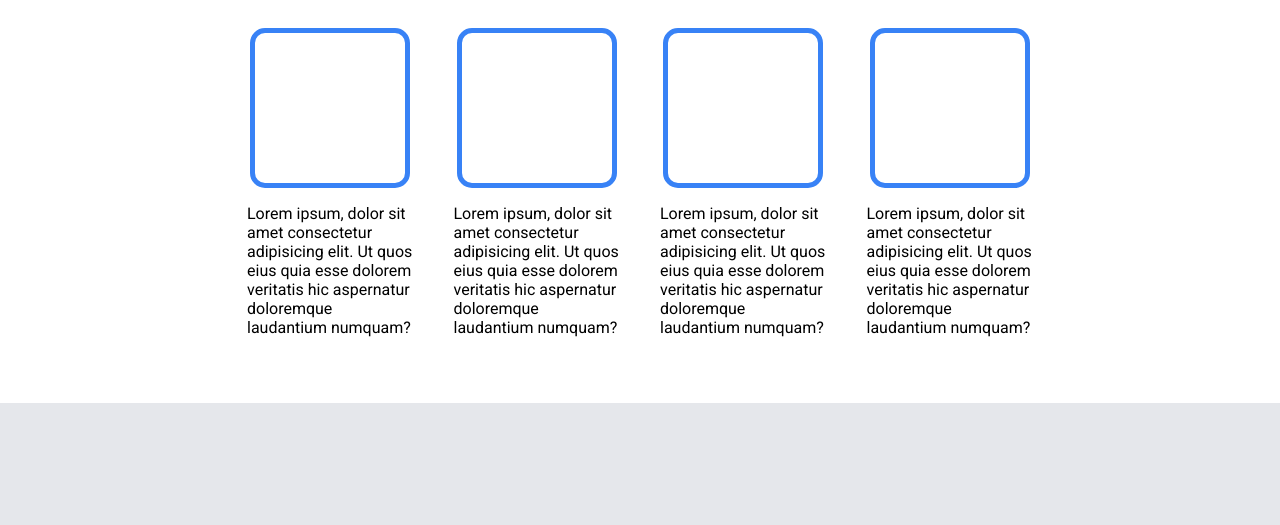
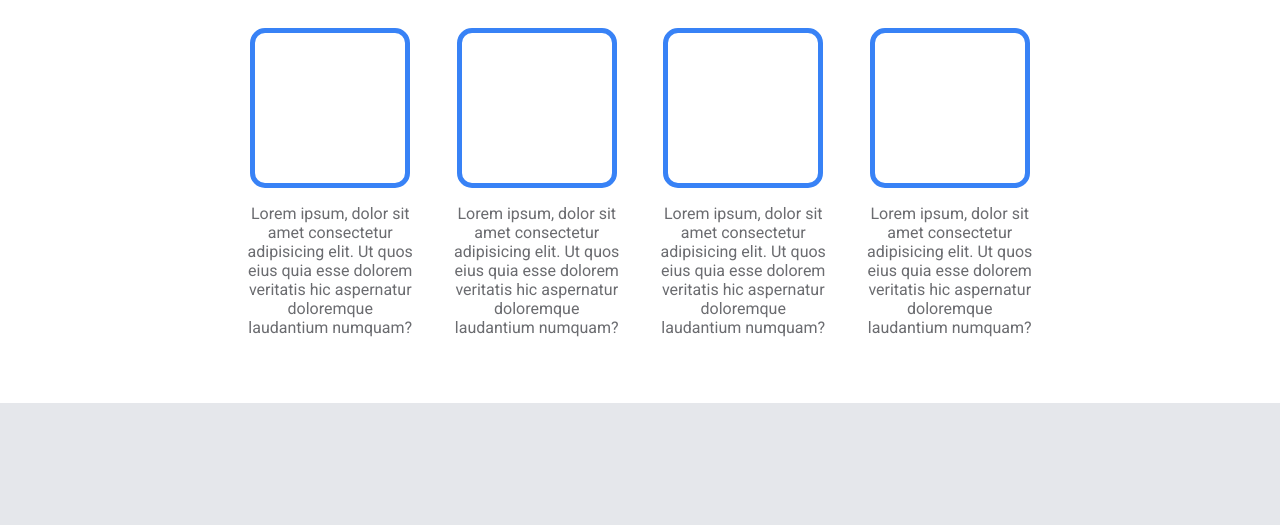
Before and after one commit to Parth-04/LandingPage, a plain HTML site: page index.html in a window 1280 px wide. Shown: the part 682-1207 px from the top of the page. Drawn offline with Linux system fonts and the light colour scheme.

Commit message:
Change the font color and text alignment for div2
Change the font color and text-alignment to center
for the p element in div 2 under every empty div/container.

```diff
--- a/index.css
+++ b/index.css
@@ -112,6 +112,8 @@ button {
 
 .info p {
     padding: 0px 20px;
+    text-align: center;
+    color: #6b6c70;
 }
 
 .div2 {
```
